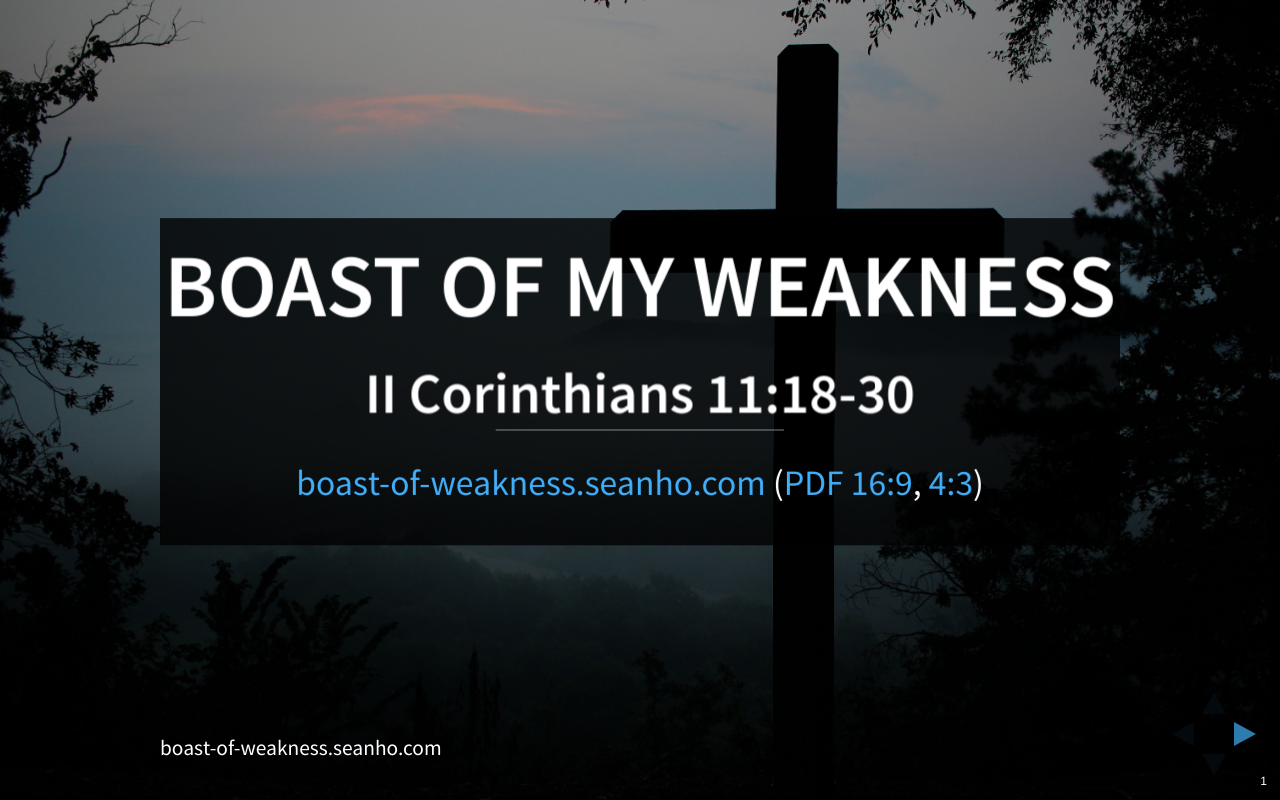
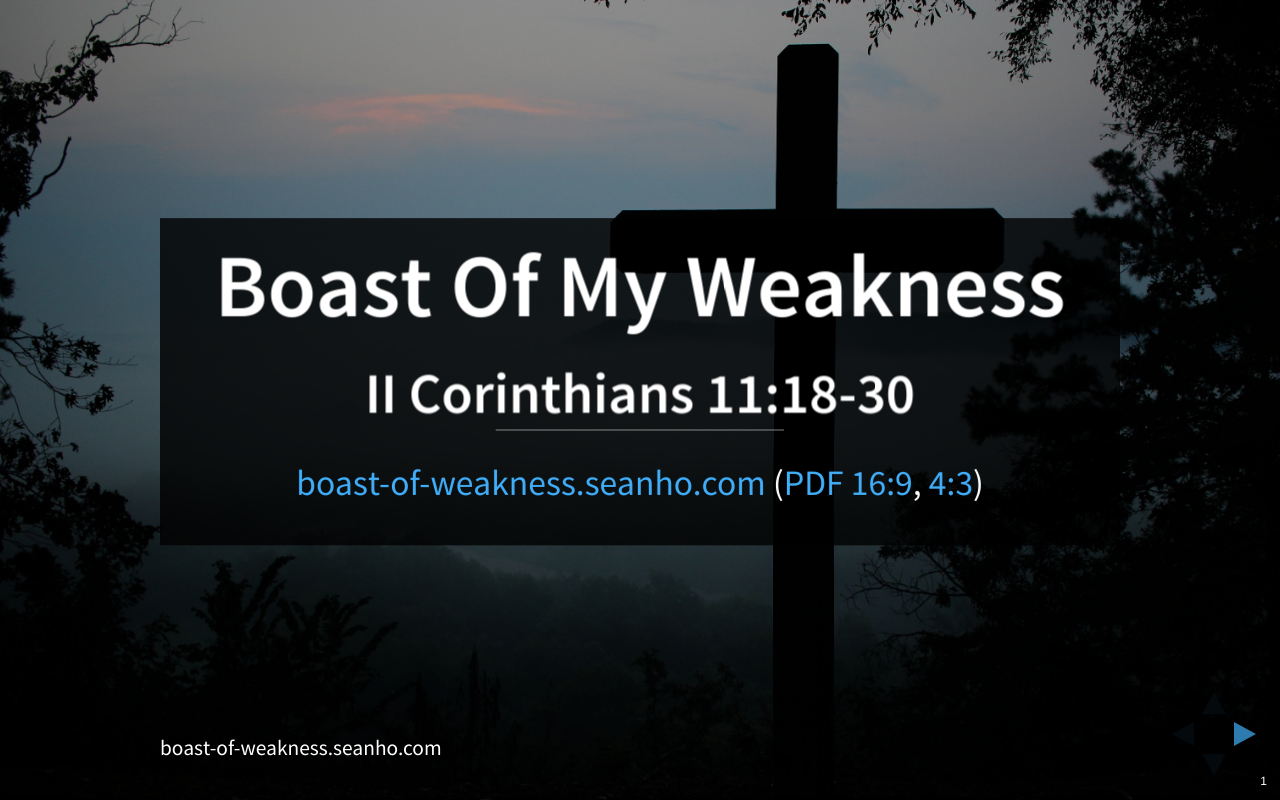
Before and after one commit to seanho00/boast-of-weakness, a plain HTML site: page index.html in a window 1280 px wide. Drawn offline with Linux system fonts and the light colour scheme.

Commit message:
Title case

```diff
--- a/css/slides.css
+++ b/css/slides.css
@@ -9,8 +9,11 @@ section[data-background-image] {
   background-color: rgba(0,0,0,0.80);
 }
 
+/* Titles / headers */
+.reveal section h1, .reveal section h2 {
+  text-transform: capitalize;
+}
 .reveal section h2 {
-  text-transform: capitalize;
   margin-bottom: 2rem;
 }
 .reveal section h2:after {
@@ -21,6 +24,7 @@ section[data-background-image] {
   border-bottom: 1px solid;
 }
 
+/* Flexbox layout for images */
 .imgbox {
   width: 100%;
   display: flex;
@@ -35,7 +39,7 @@ section[data-background-image] {
   border: none;
 }
 
-/* Persistent header/footer */
+/* Common slide header/footer */
 .slides .header, .slides .footer {
   position: absolute;
   left: 0;
```
